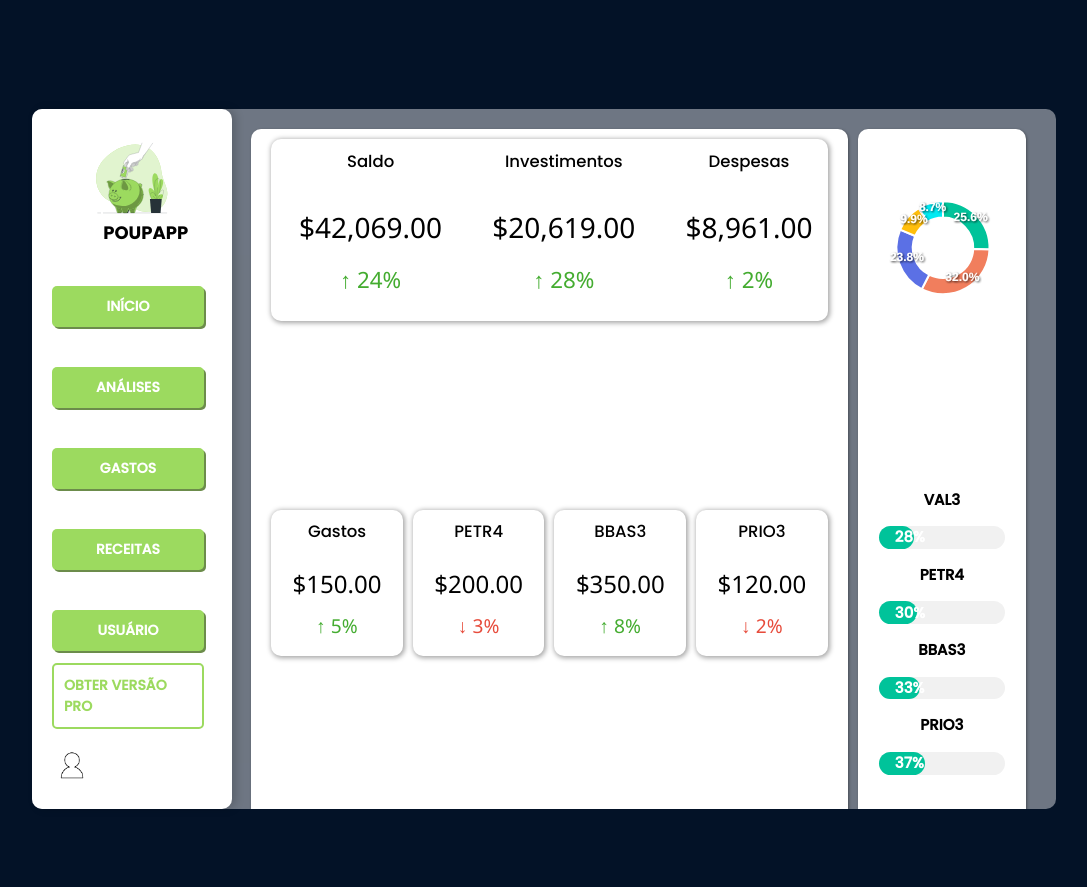
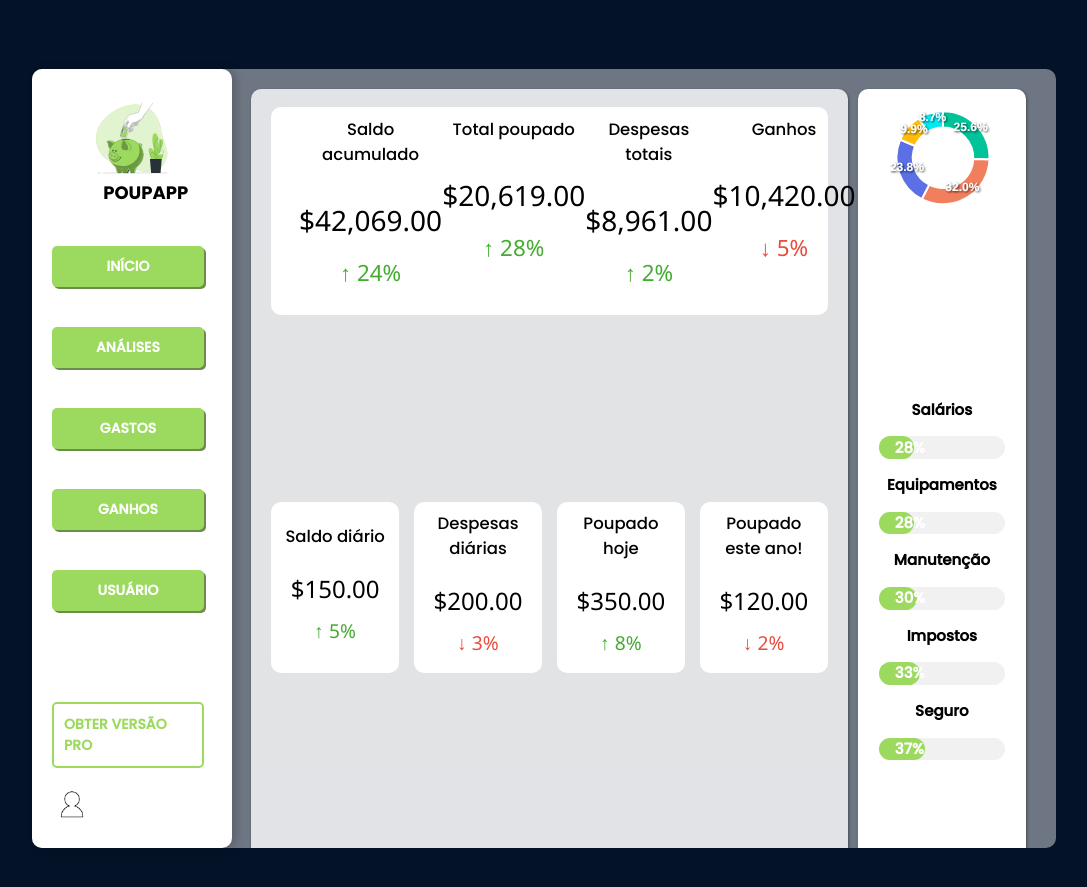
Before and after one commit to Joaoguilhermeasf/PoupApp, a Flask app: template templates/dashboard.html in a window 1280 px wide. Shown: the top 887 px of the page, without its empty margins (96-1183 px from the left). Run offline with Flask 3, Linux system fonts and the light colour scheme; the template is opened without the code that fills it, so the values that code supplies are empty; some libraries are stand-ins or nearby versions; some web fonts are replaced.

Commit message:
mudança nos efeitos da página inicial, e efeito na página de gastos

```diff
--- a/static/css/home.css
+++ b/static/css/home.css
@@ -44,7 +44,7 @@
 }
 
 .content {
-  height: 40vw;
+  height: 85vh;
   width: 80vw;
   display: grid;
   grid-template-columns: 14vw auto;
@@ -227,7 +227,9 @@
   padding: 10px 20px 10px 20px;
   box-sizing: border-box;
 }
-
+.dados{
+  margin-top: 8px;
+}
 .articles {
   display: flex;
   flex-direction: column;
@@ -255,11 +257,11 @@
 .articleitem2 {
   display: flex;
   border-radius: 10px;
-  background-color: white;
   box-shadow: 1px 1px 3px #0000005b;
 }
 
 .articleitem1 {
+  background-color: #ffffffcb;
   width: 100%;
   display: flex;
   flex-direction: column;
@@ -298,7 +294,6 @@
 
 .portfolio {
   background-color: rgb(255, 255, 255);
-  box-shadow: 1px 1px 5px 1px #0000005b;
   flex-grow: 1;
   padding: 2% 5% 0% 5%;
   border-radius: 10px;
@@ -319,7 +315,6 @@
   display: flex;
   justify-content: space-around;
   margin-bottom: 20px;
-  gap: 10%;
 }
 
 .portfolio .stat {
@@ -355,9 +350,20 @@
   color: #e74c3c;
 }
 
+.portfolio:hover{
+  transform:scale(1.02);
+  background-color: #9CDA5F;
+  color: #ffffff;
+}
+
+.portfolio:hover p,
+.portfolio:hover h2{
+  color: #ffffff;
+}
+
 .details {
   display: flex;
-  gap: 10px;
+  gap: 15px;
   width: 100%;
   padding: 0px 20px 0px 20px;
   box-sizing: border-box;
@@ -367,7 +373,6 @@
 .squares {
   flex: 1;
   background-color: rgb(255, 255, 255);
-  box-shadow: 1px 1px 5px 1px #0000005b;
   border-radius: 10px;
   text-align: center;
   text-decoration: none;
--- a/templates/dashboard.html
+++ b/templates/dashboard.html
@@ -29,14 +29,11 @@
               <li><a href="#">MESES ANTERIORES</a></li>
             </ul>
           </li>
-          <li class="listaMenu"><a href="#"><span>GASTOS</span></a>
+          <li class="listaMenu"><a href="{{ url_for('cadgastos') }}"><span>GASTOS</span></a>
+          </li>
+          <li class="listaMenu"><a href="#"><span>GANHOS</span></a>
             <ul class="submenu">
-              <li><a href="{{ url_for('cadgastos') }}">CADASTRAR</a></li>
-            </ul>
-          </li>
-          <li class="listaMenu"><a href="#"><span>RECEITAS</span></a>
-            <ul class="submenu">
-              <li><a href="#">CADASTRAR</a></li>
+              <li><a href="#">ADICIONAR</a></li>
             </ul>
           </li>
           <li class="listaMenu"><a href="#"><span>USUÁRIO</span></a>
@@ -69,15 +66,15 @@
               <div class="portfolio">
                 <div class="stats">
                   <div class="stat">
-                    <p>Saldo</p>
+                    <p>Saldo acumulado</p>
                     <h2>$42,069.00<br><span class="up">↑ 24%</span></h2>
                   </div>
                   <div class="stat">
-                    <p>Investimentos</p>
+                    <p>Total poupado</p>
                     <h2>$20,619.00<br><span class="up">↑ 28%</span></h2>
                   </div>
                   <div class="stat">
-                    <p>Despesas</p>
+                    <p>Despesas totais</p>
                     <h2>$8,961.00<br><span class="up">↑ 2%</span></h2>
                   </div>
                   <div class="stat">
@@ -89,44 +86,48 @@
             </div>
           </div>
           <div class="details">
-            <a href="pagina-de-destino1.html" class="squares">
-              <p>Gastos</p>
+            <div href="pagina-de-destino1.html" class="squares">
+              <p>Saldo diário</p>
               <h2>$150.00<br><span class="up">↑ 5%</span></h2>
-            </a>
-            <a href="pagina-de-destino2.html" class="squares">
-              <p>PETR4</p>
+            </div>
+            <div href="pagina-de-destino2.html" class="squares">
+              <p>Despesas diárias</p>
               <h2>$200.00<br><span class="down">↓ 3%</span></h2>
-            </a>
-            <a href="pagina-de-destino3.html" class="squares">
-              <p>BBAS3</p>
+            </div>
+            <div href="pagina-de-destino3.html" class="squares">
+              <p>Poupado hoje</p>
               <h2>$350.00<br><span class="up">↑ 8%</span></h2>
-            </a>
-            <a href="pagina-de-destino4.html" class="squares">
-              <p>PRIO3</p>
+            </div>
+            <div href="pagina-de-destino4.html" class="squares">
+              <p>Poupado este ano!</p>
               <h2>$120.00<br><span class="down">↓ 2%</span></h2>
-            </a>
+            </div>
           </div>
           <div id="chart" style="height: 370px; width: 100%;"></div>
         </div>
         <div class="articleitem2">
           <div class="item2cont">
-            <div id="donutChart" style="margin-top: 50px; height: 280px; width: 100%;"></div>
+            <div id="donutChart" style="height: 280px; width: 100%;"></div>
             <div class="w3-container">
-              <p>VAL3</p>
+              <p>Salários</p>
               <div class="w3-light-grey w3-round-xlarge">
-                <div class="w3-container w3-round-xlarge" style="width:28%; background-color: #00c39a; color:white;">28%</div>
+                <div class="w3-container w3-round-xlarge" style="width:28%; background-color: #9CDA5F; color:white;">28%</div>
               </div>
-              <p>PETR4</p>
+              <p>Equipamentos</p>
               <div class="w3-light-grey w3-round-xlarge">
-                <div class="w3-container w3-round-xlarge" style="width:30%; background-color: #00c39a; color:white;">30%</div>
+                <div class="w3-container w3-round-xlarge" style="width:28%; background-color: #9CDA5F; color:white;">28%</div>
               </div>
-              <p>BBAS3</p>
+              <p>Manutenção</p>
               <div class="w3-light-grey w3-round-xlarge">
-                <div class="w3-container w3-round-xlarge" style="width:33%; background-color: #00c39a; color:white;">33%</div>
+                <div class="w3-container w3-round-xlarge" style="width:30%; background-color: #9CDA5F; color:white;">30%</div>
               </div>
-              <p>PRIO3</p>
+              <p>Impostos</p>
               <div class="w3-light-grey w3-round-xlarge">
-                <div class="w3-container w3-round-xlarge" style="width:37%; background-color: #00c39a; color:white;">37%</div>
+                <div class="w3-container w3-round-xlarge" style="width:33%; background-color: #9CDA5F; color:white;">33%</div>
+              </div>
+              <p>Seguro</p>
+              <div class="w3-light-grey w3-round-xlarge">
+                <div class="w3-container w3-round-xlarge" style="width:37%; background-color: #9CDA5F; color:white;">37%</div>
               </div>
             </div>
             </div>
```
Also changed, not shown: other parts of static/css/home.css (+96 -9 lines), static/js/home.js (+31 -0 lines), templates/cadastrar_gastos.html (+10 -6 lines).
